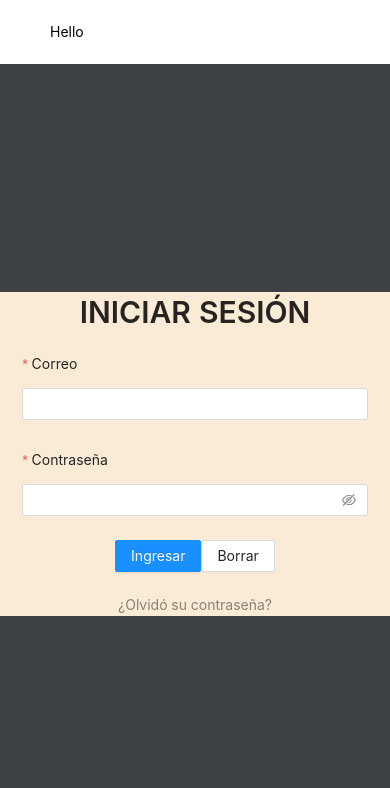
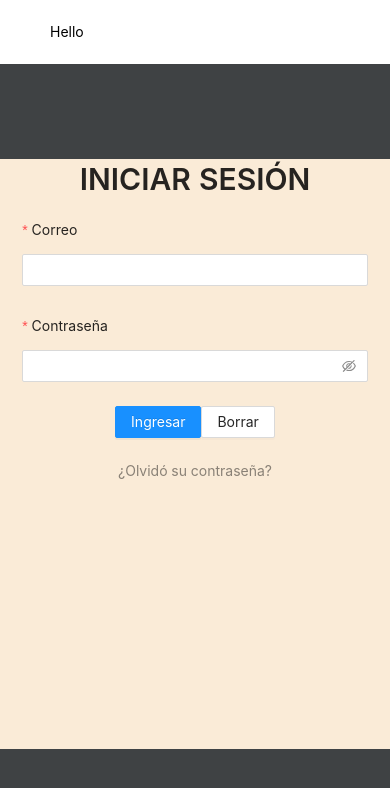
Before and after one commit to Jmiguel14/meet-goal-admin, a React (Create React App) app: page / in a window 390 px wide. Shown: the top 788 px of the page. Built offline with nearby package versions, Linux system fonts and the light colour scheme.

Commit message:
#64 for height for mobile

```diff
--- a/src/components/Login/styles.module.css
+++ b/src/components/Login/styles.module.css
@@ -14,9 +14,9 @@
 
 @media (max-width: 580px) {
     .form {
-      height: 100%;
+      height: 70vh;
       width: 100vh;
       border-radius: 0px;
       flex-direction: column;
     }
-  }
+}
```
Also changed, not shown: src/components/App/App.css (line endings or trailing spaces).
